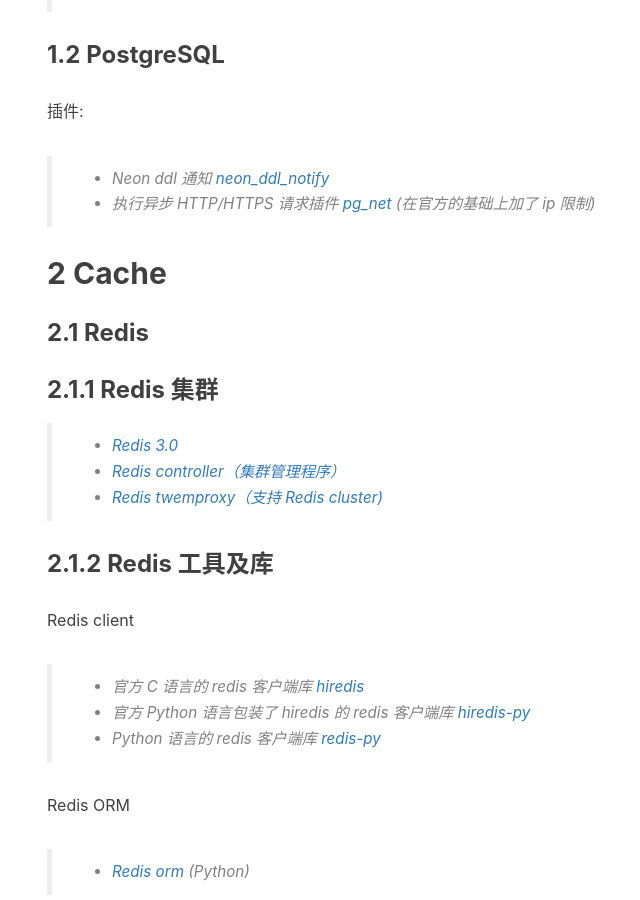
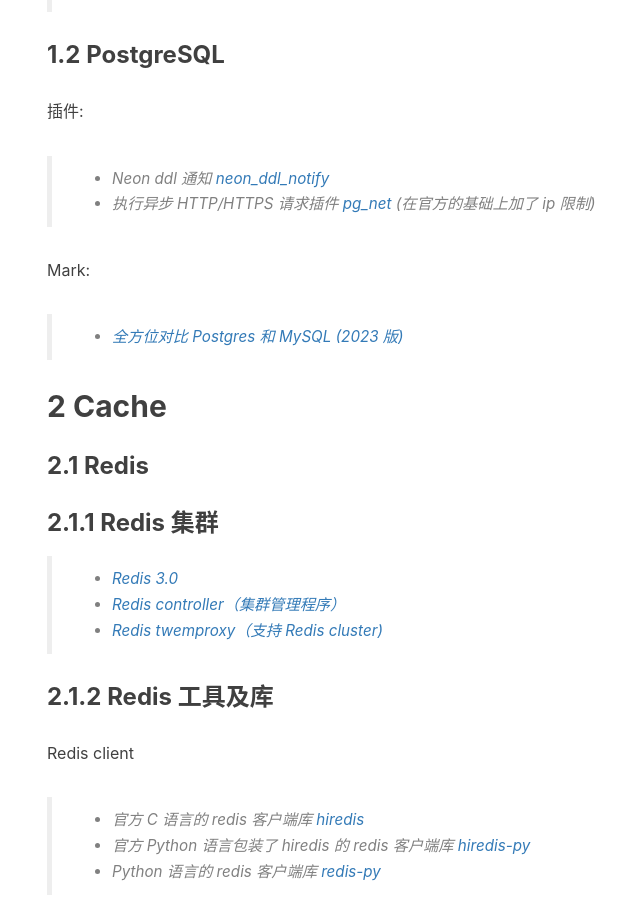
Before and after one commit to meetbill/meetbill.github.io, a Jekyll site: the page built from _posts/2026-01-01-db.md, in a window 1280 px wide and 900 px high, scrolled down 762 px. Shown: the whole window, without its empty margins (218-858 px from the left). Built offline with Jekyll 4.4.1, drawn with Linux system fonts in a browser that asks for light colours; nearby versions of some CDN libraries; comment, search, counter and statistics services are not loaded; part of the change alters nothing that is shown.

```diff
--- a/_layouts/post.html
+++ b/_layouts/post.html
@@ -105,6 +105,23 @@ layout: default
     </div>
 </article>
 
+<!-- giscus 评论框 start -->
+<script src="https://giscus.app/client.js"
+        data-repo="meetbill/meetbill.github.io"
+        data-repo-id="MDEwOlJlcG9zaXRvcnk0MDQwODk4MQ=="
+        data-category="Announcements"
+        data-category-id="DIC_kwDOAmiXlc4DDjs7"
+        data-mapping="pathname"
+        data-strict="0"
+        data-reactions-enabled="1"
+        data-emit-metadata="0"
+        data-input-position="top"
+        data-theme="preferred_color_scheme"
+        data-lang="zh-CN"
+        crossorigin="anonymous"
+        async>
+</script>
+<!-- giscus 评论框 end -->
 
 {% if site.anchorjs %}
 <!-- async load function -->
--- a/_posts/2026-01-01-db.md
+++ b/_posts/2026-01-01-db.md
@@ -23,6 +23,9 @@ tags:
 插件:
 > * Neon ddl 通知 [neon_ddl_notify](https://github.com/meetbill/neon_ddl_notify)
 > * 执行异步 HTTP/HTTPS 请求插件 [pg_net](https://github.com/meetbill/pg_net) (在官方的基础上加了 ip 限制)
+
+Mark:
+> * [全方位对比 Postgres 和 MySQL (2023 版)](https://mp.weixin.qq.com/s/xf7qb4oAVHyi4_U32FSKPA)
 
 ## 2 Cache
 
```
